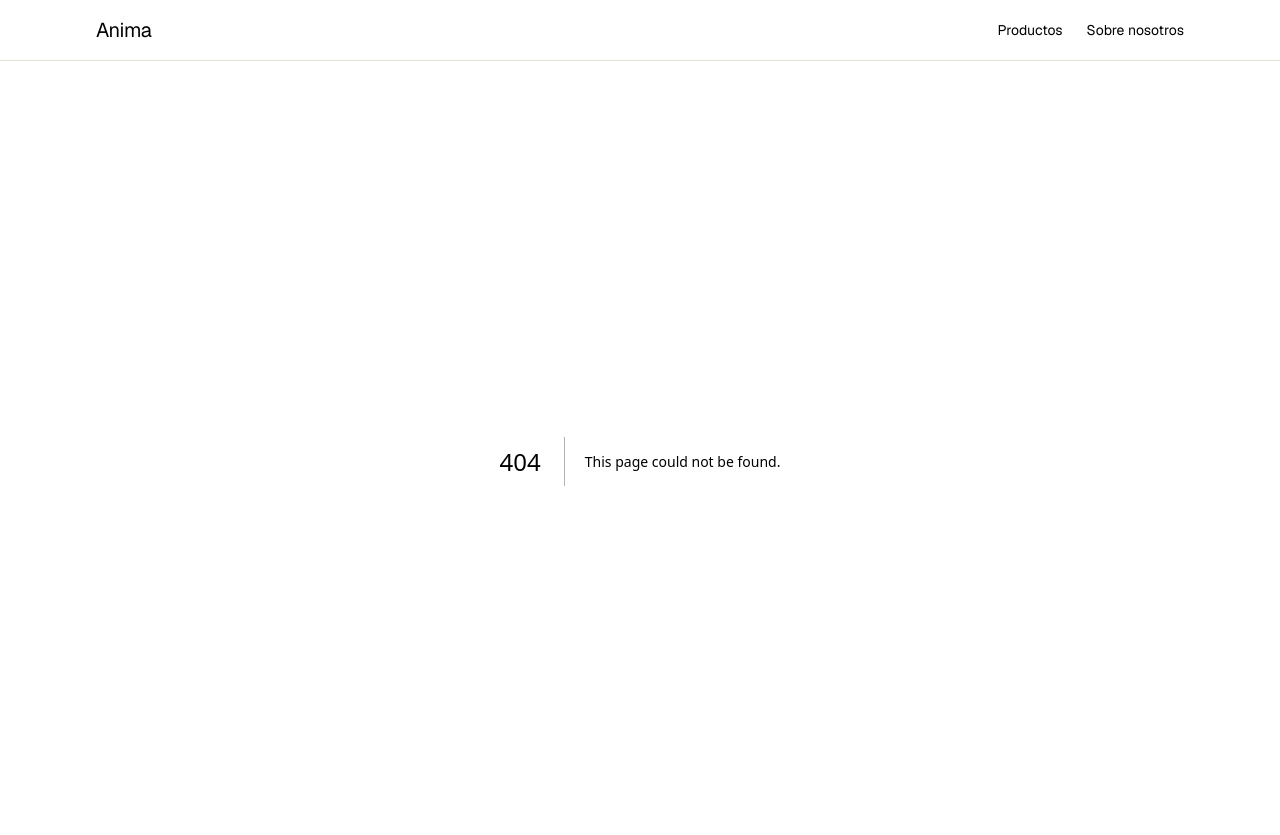
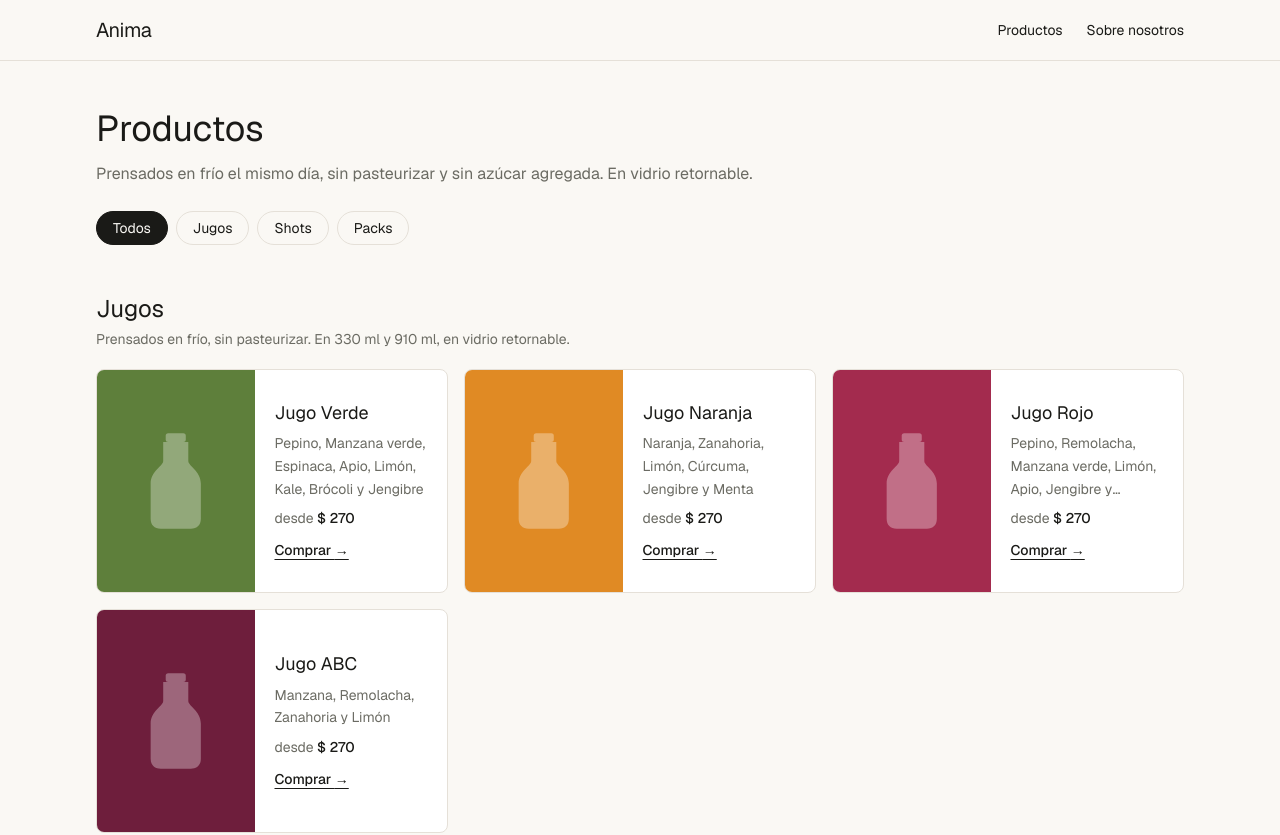
Before and after one commit to Felipebaz/mbs-proyecto-final, a Next.js app: page /productos in a window 1280 px wide. Before the commit this address had no page. Shown: the top 835 px of the page. Built offline with nearby package versions, Linux system fonts and the light colour scheme.

Commit message:
feat: implement Productos page with product filtering and display

```diff
--- /dev/null
+++ b/app/productos/page.tsx
@@ -0,0 +1,91 @@
+import type { Metadata } from "next";
+import { notFound } from "next/navigation";
+import { CategoryFilter } from "@/components/producto/CategoryFilter";
+import { ProductCard } from "@/components/producto/ProductCard";
+import {
+  esCategoriaValida,
+  getCategorias,
+  getProductos,
+} from "@/lib/catalogo/queries";
+import type { Producto } from "@/types/producto";
+
+export const metadata: Metadata = {
+  title: "Productos",
+  description:
+    "Jugos prensados en frío, shots y packs semanales. Todo orgánico, en vidrio retornable, con entrega en Montevideo.",
+};
+
+function Grilla({ productos }: { productos: readonly Producto[] }) {
+  return (
+    <ul className="grid gap-4 sm:grid-cols-2 lg:grid-cols-3">
+      {productos.map((producto) => (
+        <li key={producto.slug}>
+          <ProductCard producto={producto} />
+        </li>
+      ))}
+    </ul>
+  );
+}
+
+export default async function ProductosPage({
+  searchParams,
+}: PageProps<"/productos">) {
+  // En esta versión de Next, searchParams es una Promise: hay que esperarla.
+  const { categoria } = await searchParams;
+
+  // Un ?categoria= inventado da 404 y no una página vacía: si devolviera 200
+  // con cero productos, Google la indexaría como página buena.
+  if (typeof categoria === "string" && !esCategoriaValida(categoria)) {
+    notFound();
+  }
+
+  const filtro = typeof categoria === "string" ? categoria : null;
+  const [productos, categorias] = await Promise.all([
+    getProductos(),
+    getCategorias(),
+  ]);
+
+  const activa = filtro && esCategoriaValida(filtro) ? filtro : null;
+  const categoriaActiva = activa
+    ? categorias.find((c) => c.id === activa)
+    : null;
+
+  return (
+    <main className="mx-auto w-full max-w-6xl flex-1 px-5 py-12 sm:px-8">
+      <h1 className="font-display text-3xl sm:text-4xl">
+        {categoriaActiva ? categoriaActiva.nombre : "Productos"}
+      </h1>
+
+      <p className="mt-3 max-w-2xl leading-relaxed text-muted">
+        {categoriaActiva
+          ? categoriaActiva.descripcion
+          : "Prensados en frío el mismo día, sin pasteurizar y sin azúcar agregada. En vidrio retornable."}
+      </p>
+
+      <CategoryFilter categorias={categorias} activa={activa} />
+
+      {/* Sin filtro se muestran todas las categorías, cada una con su título.
+          Con filtro, una sola grilla: el título ya lo dice el <h1>. */}
+      {activa ? (
+        <div className="mt-10">
+          <Grilla productos={productos.filter((p) => p.categoria === activa)} />
+        </div>
+      ) : (
+        categorias.map((c) => {
+          const deLaCategoria = productos.filter((p) => p.categoria === c.id);
+          if (deLaCategoria.length === 0) return null;
+
+          return (
+            <section key={c.id} aria-labelledby={`cat-${c.id}`} className="mt-12">
+              <h2 id={`cat-${c.id}`} className="font-display text-2xl">
+                {c.nombre}
+              </h2>
+              <p className="mt-1 mb-5 text-sm text-muted">{c.descripcion}</p>
+              <Grilla productos={deLaCategoria} />
+            </section>
+          );
+        })
+      )}
+    </main>
+  );
+}
--- a/components/home/ProductosSection.tsx
+++ b/components/home/ProductosSection.tsx
@@ -39,8 +39,15 @@ export async function ProductosSection() {
                    focus:outline-none focus-visible:ring-2
                    focus-visible:ring-foreground [scrollbar-width:thin]"
       >
+        {/* El ancho y el snap viven acá, no en la card: la misma card se usa
+            en la grilla de /productos, donde el ancho lo pone la grilla. */}
         {productos.map((producto) => (
-          <ProductCard key={producto.slug} producto={producto} />
+          <div
+            key={producto.slug}
+            className="w-[85vw] max-w-[340px] flex-none snap-start sm:w-[340px]"
+          >
+            <ProductCard producto={producto} />
+          </div>
         ))}
       </div>
     </section>
--- /dev/null
+++ b/components/producto/CategoryFilter.tsx
@@ -0,0 +1,52 @@
+import Link from "next/link";
+import type { Categoria, CategoriaId } from "@/types/producto";
+
+interface CategoryFilterProps {
+  categorias: readonly Categoria[];
+  /** null = "Todos". */
+  activa: CategoriaId | null;
+}
+
+/**
+ * El filtro son links, no botones con estado.
+ *
+ * /productos?categoria=jugos es compartible, indexable por Google y sobrevive
+ * al refresh. Con useState perdés las tres cosas — y encima hace falta JS.
+ */
+export function CategoryFilter({ categorias, activa }: CategoryFilterProps) {
+  const opciones = [
+    { id: null, nombre: "Todos", href: "/productos" },
+    ...categorias.map((c) => ({
+      id: c.id,
+      nombre: c.nombre,
+      href: `/productos?categoria=${c.id}`,
+    })),
+  ];
+
+  return (
+    <nav aria-label="Filtrar por categoría" className="mt-6">
+      <ul className="flex flex-wrap gap-2">
+        {opciones.map((opcion) => {
+          const seleccionada = opcion.id === activa;
+          return (
+            <li key={opcion.nombre}>
+              <Link
+                href={opcion.href}
+                // aria-current le dice al lector de pantalla cuál está activo.
+                // Sin esto, el filtro seleccionado solo se distingue por color.
+                aria-current={seleccionada ? "page" : undefined}
+                className={`inline-block rounded-full border px-4 py-1.5 text-sm transition-colors ${
+                  seleccionada
+                    ? "border-foreground bg-foreground text-background"
+                    : "border-border hover:border-foreground"
+                }`}
+              >
+                {opcion.nombre}
+              </Link>
+            </li>
+          );
+        })}
+      </ul>
+    </nav>
+  );
+}
--- a/components/producto/ProductCard.tsx
+++ b/components/producto/ProductCard.tsx
@@ -15,10 +15,10 @@ function descripcionCorta(producto: Producto): string {
 export function ProductCard({ producto }: ProductCardProps) {
   return (
     <article
-      className="group relative flex h-56 w-[85vw] max-w-[340px] flex-none
-                 snap-start overflow-hidden rounded-lg border border-border
-                 bg-white transition-shadow focus-within:ring-2
-                 focus-within:ring-foreground hover:shadow-lg sm:w-[340px]"
+      className="group relative flex h-56 w-full overflow-hidden rounded-lg
+                 border border-border bg-white transition-shadow
+                 focus-within:ring-2 focus-within:ring-foreground
+                 hover:shadow-lg"
     >
       {/* Mitad izquierda: el color real del producto, a alto completo.
           Va inline porque el token viene del dato — Tailwind no puede generar
```
